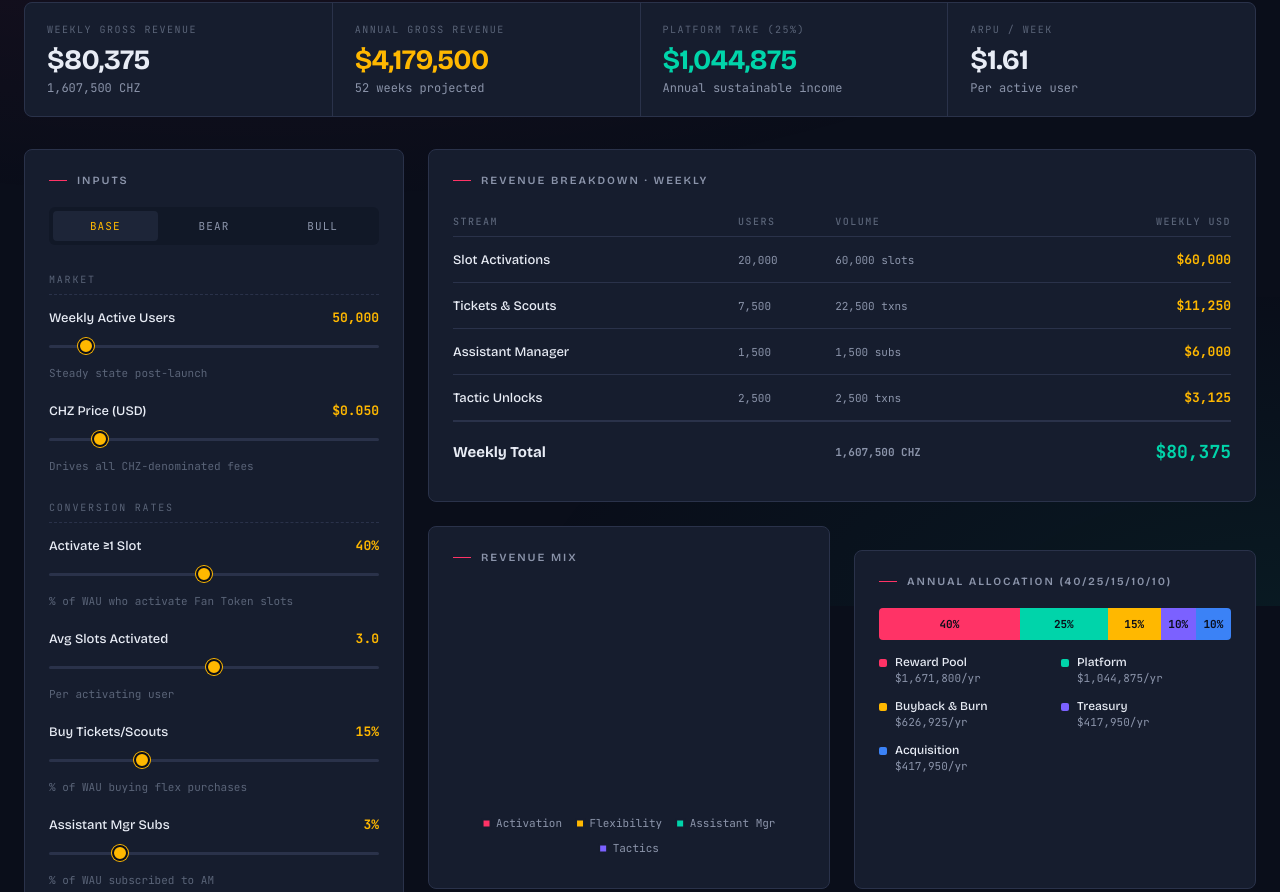
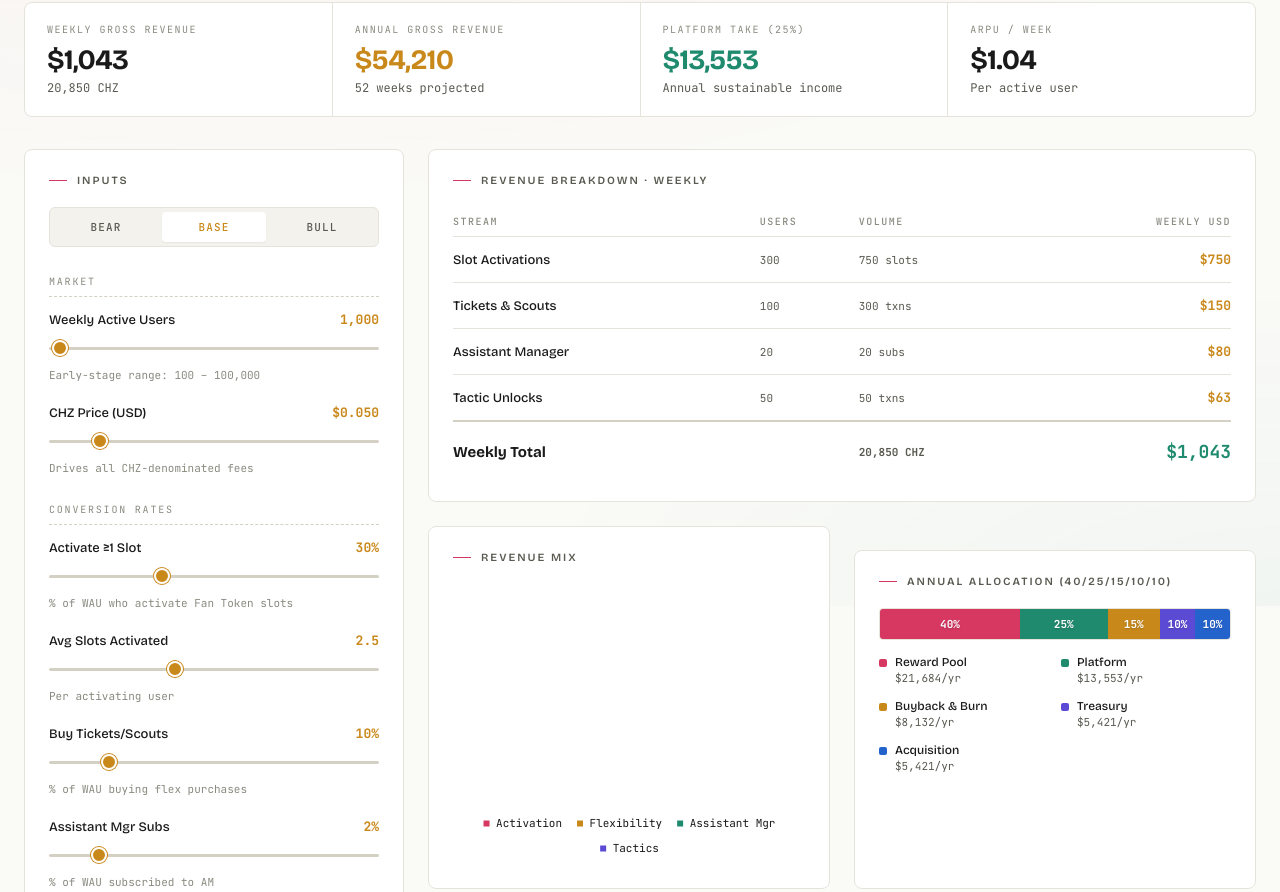
Before and after one commit to siyitest123-source/squad-rivals-dashboard, a plain HTML site: page index.html in a window 1280 px wide. Shown: the part 194-1086 px from the top of the page. Drawn offline with nearby package versions, Linux system fonts and the light colour scheme.

Commit message:
Add files via upload

```diff
--- a/index.html
+++ b/index.html
@@ -10,17 +10,20 @@
 <script src="https://cdn.jsdelivr.net/npm/chart.js@4.4.0/dist/chart.umd.min.js"></script>
 <style>
   :root {
-    --bg: #0a0e1a;
-    --bg-2: #111827;
-    --surface: #161d2e;
-    --surface-2: #1d2538;
-    --border: #2a324a;
-    --accent: #ff3366;
-    --accent-2: #ffb800;
-    --accent-3: #00d4aa;
-    --text: #e8ecf5;
-    --text-dim: #8b94aa;
-    --text-faint: #5a6478;
+    --bg: #fafaf7;
+    --bg-2: #f3f2ec;
+    --surface: #ffffff;
+    --surface-2: #f7f6f1;
+    --border: #e5e3da;
+    --border-strong: #d4d1c4;
+    --accent: #d63862;
+    --accent-2: #c9881a;
+    --accent-3: #1f8a6e;
+    --accent-4: #5b4ad4;
+    --accent-5: #2563cc;
+    --text: #1a1a1a;
+    --text-dim: #5a5a52;
+    --text-faint: #8a8a80;
   }
   * { box-sizing: border-box; margin: 0; padding: 0; }
   html, body {
@@ -36,8 +39,8 @@
     position: fixed;
     inset: 0;
     background:
-      radial-gradient(ellipse 80% 50% at 20% 0%, rgba(255, 51, 102, 0.08), transparent),
-      radial-gradient(ellipse 60% 40% at 100% 100%, rgba(0, 212, 170, 0.06), transparent);
+      radial-gradient(ellipse 80% 50% at 20% 0%, rgba(214, 56, 98, 0.04), transparent),
+      radial-gradient(ellipse 60% 40% at 100% 100%, rgba(31, 138, 110, 0.04), transparent);
     pointer-events: none;
     z-index: 0;
   }
@@ -86,8 +89,9 @@
     text-transform: uppercase;
     letter-spacing: 0.1em;
     padding: 6px 10px;
-    border: 1px solid var(--border);
+    border: 1px solid var(--border-strong);
     border-radius: 4px;
+    background: var(--surface);
   }
 
   /* KPI strip */
@@ -120,6 +124,7 @@
     font-weight: 700;
     letter-spacing: -0.02em;
     line-height: 1;
+    color: var(--text);
   }
   .kpi-sub {
     font-size: 12px;
@@ -205,12 +210,12 @@
   }
   input[type="range"]::-webkit-slider-runnable-track {
     height: 3px;
-    background: var(--border);
+    background: var(--border-strong);
     border-radius: 2px;
   }
   input[type="range"]::-moz-range-track {
     height: 3px;
-    background: var(--border);
+    background: var(--border-strong);
     border-radius: 2px;
   }
   input[type="range"]::-webkit-slider-thumb {
@@ -220,7 +225,7 @@
     background: var(--accent-2);
     border-radius: 50%;
     margin-top: -6.5px;
-    border: 2px solid var(--bg);
+    border: 2px solid var(--surface);
     box-shadow: 0 0 0 1px var(--accent-2);
     transition: transform 0.15s;
   }
@@ -230,7 +235,7 @@
     height: 16px;
     background: var(--accent-2);
     border-radius: 50%;
-    border: 2px solid var(--bg);
+    border: 2px solid var(--surface);
     box-shadow: 0 0 0 1px var(--accent-2);
   }
 
@@ -293,7 +298,7 @@
   }
   .total-row td {
     padding-top: 18px !important;
-    border-top: 2px solid var(--border);
+    border-top: 2px solid var(--border-strong);
     font-weight: 700 !important;
     font-size: 15px;
   }
@@ -306,17 +311,19 @@
     border-radius: 4px;
     overflow: hidden;
     margin: 12px 0;
+    border: 1px solid var(--border);
   }
   .allocation-seg {
     display: flex;
     align-items: center;
     justify-content: center;
     font-size: 11px;
-    font-weight: 600;
+    font-weight: 700;
     font-family: 'JetBrains Mono', monospace;
-    color: var(--bg);
+    color: #ffffff;
     transition: opacity 0.2s;
     cursor: default;
+    text-shadow: 0 1px 2px rgba(0,0,0,0.2);
   }
   .allocation-seg:hover { opacity: 0.85; }
   .allocation-legend {
@@ -355,7 +362,7 @@
     font-family: 'JetBrains Mono', monospace;
     margin: 28px 0 14px;
     padding-bottom: 8px;
-    border-bottom: 1px dashed var(--border);
+    border-bottom: 1px dashed var(--border-strong);
   }
   .control-section:first-child { margin-top: 0; }
 
@@ -365,7 +372,7 @@
     margin-top: 20px;
     padding: 10px;
     background: transparent;
-    border: 1px solid var(--border);
+    border: 1px solid var(--border-strong);
     color: var(--text-dim);
     font-family: 'JetBrains Mono', monospace;
     font-size: 11px;
@@ -378,6 +385,7 @@
   .reset-btn:hover {
     border-color: var(--accent);
     color: var(--accent);
+    background: var(--surface-2);
   }
 
   /* Footer note */
@@ -385,7 +393,8 @@
     margin-top: 32px;
     padding: 16px 20px;
     background: var(--surface);
-    border-left: 2px solid var(--accent-2);
+    border: 1px solid var(--border);
+    border-left: 3px solid var(--accent-2);
     border-radius: 0 6px 6px 0;
     font-size: 12px;
     color: var(--text-dim);
@@ -401,6 +410,7 @@
     background: var(--bg-2);
     padding: 4px;
     border-radius: 6px;
+    border: 1px solid var(--border);
   }
   .scenario-btn {
     flex: 1;
@@ -415,10 +425,12 @@
     cursor: pointer;
     border-radius: 4px;
     transition: all 0.15s;
+    font-weight: 500;
   }
   .scenario-btn.active {
-    background: var(--surface-2);
+    background: var(--surface);
     color: var(--accent-2);
+    box-shadow: 0 1px 2px rgba(0,0,0,0.05);
   }
   .scenario-btn:hover:not(.active) { color: var(--text); }
 </style>
@@ -427,7 +439,7 @@
 <div class="container">
   <header>
     <div>
-      <div class="brand">Socios Squad Rivals · Revenue Model v0.1</div>
+      <div class="brand">Socios Squad Rivals · Revenue Model v0.2</div>
       <h1>Economy <span class="em">Sandbox</span></h1>
       <p class="subtitle">Adjust pricing, conversion rates, and CHZ price. Watch the model recompute in real time. All figures in USD unless marked CHZ.</p>
     </div>
@@ -466,8 +478,8 @@
         <h2>Inputs</h2>
 
         <div class="scenarios">
+          <button class="scenario-btn" data-scenario="bear">Bear</button>
           <button class="scenario-btn active" data-scenario="base">Base</button>
-          <button class="scenario-btn" data-scenario="bear">Bear</button>
           <button class="scenario-btn" data-scenario="bull">Bull</button>
         </div>
 
@@ -476,10 +488,10 @@
         <div class="control">
           <div class="control-header">
             <span class="control-label">Weekly Active Users</span>
-            <span class="control-value" id="val-wau">50,000</span>
+            <span class="control-value" id="val-wau">1,000</span>
           </div>
-          <input type="range" id="wau" min="5000" max="500000" step="5000" value="50000">
-          <div class="control-hint">Steady state post-launch</div>
+          <input type="range" id="wau" min="100" max="100000" step="100" value="1000">
+          <div class="control-hint">Early-stage range: 100 – 100,000</div>
         </div>
 
         <div class="control">
@@ -496,36 +508,36 @@
         <div class="control">
           <div class="control-header">
             <span class="control-label">Activate ≥1 Slot</span>
-            <span class="control-value" id="val-activation-rate">40%</span>
+            <span class="control-value" id="val-activation-rate">30%</span>
           </div>
-          <input type="range" id="activation-rate" min="5" max="80" step="1" value="40">
+          <input type="range" id="activation-rate" min="5" max="80" step="1" value="30">
           <div class="control-hint">% of WAU who activate Fan Token slots</div>
         </div>
 
         <div class="control">
           <div class="control-header">
             <span class="control-label">Avg Slots Activated</span>
-            <span class="control-value" id="val-slots">3.0</span>
+            <span class="control-value" id="val-slots">2.5</span>
           </div>
-          <input type="range" id="avg-slots" min="1" max="5" step="0.1" value="3.0">
+          <input type="range" id="avg-slots" min="1" max="5" step="0.1" value="2.5">
           <div class="control-hint">Per activating user</div>
         </div>
 
         <div class="control">
           <div class="control-header">
             <span class="control-label">Buy Tickets/Scouts</span>
-            <span class="control-value" id="val-flex-rate">15%</span>
+            <span class="control-value" id="val-flex-rate">10%</span>
           </div>
-          <input type="range" id="flex-rate" min="2" max="50" step="1" value="15">
+          <input type="range" id="flex-rate" min="2" max="50" step="1" value="10">
           <div class="control-hint">% of WAU buying flex purchases</div>
         </div>
 
         <div class="control">
           <div class="control-header">
             <span class="control-label">Assistant Mgr Subs</span>
-            <span class="control-value" id="val-am-rate">3%</span>
+            <span class="control-value" id="val-am-rate">2%</span>
           </div>
-          <input type="range" id="am-rate" min="0" max="15" step="0.5" value="3">
+          <input type="range" id="am-rate" min="0" max="15" step="0.5" value="2">
           <div class="control-hint">% of WAU subscribed to AM</div>
         </div>
 
@@ -619,21 +631,21 @@
 <script>
   // ============ STATE ============
   const defaults = {
-    wau: 50000,
+    wau: 1000,
     chzPrice: 0.05,
-    activationRate: 40,
-    avgSlots: 3.0,
-    flexRate: 15,
-    amRate: 3,
+    activationRate: 30,
+    avgSlots: 2.5,
+    flexRate: 10,
+    amRate: 2,
     priceActivation: 20,
     priceTicket: 10,
     priceAM: 80,
   };
 
   const scenarios = {
+    bear: { ...defaults, wau: 200, chzPrice: 0.03, activationRate: 20, avgSlots: 1.8, flexRate: 6, amRate: 1 },
     base: { ...defaults },
-    bear: { ...defaults, wau: 15000, chzPrice: 0.03, activationRate: 25, avgSlots: 2.0, flexRate: 8, amRate: 1.5 },
-    bull: { ...defaults, wau: 200000, chzPrice: 0.12, activationRate: 55, avgSlots: 3.8, flexRate: 22, amRate: 5 },
+    bull: { ...defaults, wau: 5000, chzPrice: 0.08, activationRate: 40, avgSlots: 3.2, flexRate: 15, amRate: 3.5 },
   };
 
   let state = { ...defaults };
@@ -644,7 +656,10 @@
     if (n >= 1e3) return '$' + (n / 1e3).toFixed(1) + 'K';
     return '$' + n.toFixed(0);
   };
-  const fmtUSDFull = (n) => '$' + Math.round(n).toLocaleString();
+  const fmtUSDFull = (n) => {
+    if (n < 1) return '$' + n.toFixed(2);
+    return '$' + Math.round(n).toLocaleString();
+  };
   const fmtUSDPrecise = (n) => '$' + n.toFixed(2);
   const fmtNum = (n) => Math.round(n).toLocaleString();
   const fmtCHZ = (n) => Math.round(n).toLocaleString() + ' CHZ';
@@ -655,20 +670,16 @@
     const flexUsers = s.wau * (s.flexRate / 100);
     const amUsers = s.wau * (s.amRate / 100);
 
-    // Activation: users * slots * price
     const activationCHZ = activatingUsers * s.avgSlots * s.priceActivation;
     const activationUSD = activationCHZ * s.chzPrice;
 
-    // Flexibility: avg 3 purchases/week per buyer at ticket price (blended ticket/scout)
     const flexPurchasesPerUser = 3;
     const flexCHZ = flexUsers * flexPurchasesPerUser * s.priceTicket;
     const flexUSD = flexCHZ * s.chzPrice;
 
-    // Assistant Manager
     const amCHZ = amUsers * s.priceAM;
     const amUSD = amCHZ * s.chzPrice;
 
-    // Tactic unlocks (steady state ~5% of WAU/week buy at avg 25 CHZ blended one-time/rental)
     const tacticUsers = s.wau * 0.05;
     const tacticCHZ = tacticUsers * 25;
     const tacticUSD = tacticCHZ * s.chzPrice;
@@ -683,7 +694,7 @@
       amUSD, amCHZ, amUsers,
       tacticUSD, tacticCHZ, tacticUsers,
       weeklyUSD, weeklyCHZ, annualUSD,
-      arpu: weeklyUSD / s.wau,
+      arpu: s.wau > 0 ? weeklyUSD / s.wau : 0,
       platformAnnual: annualUSD * 0.25,
       rewardPoolAnnual: annualUSD * 0.40,
       buybackAnnual: annualUSD * 0.15,
@@ -693,10 +704,10 @@
   }
 
   // ============ CHARTS ============
-  Chart.defaults.color = '#8b94aa';
+  Chart.defaults.color = '#5a5a52';
   Chart.defaults.font.family = "'JetBrains Mono', monospace";
   Chart.defaults.font.size = 11;
-  Chart.defaults.borderColor = '#2a324a';
+  Chart.defaults.borderColor = '#e5e3da';
 
   let mixChart, sensitivityChart, chzChart;
 
@@ -708,8 +719,8 @@
         labels: ['Activation', 'Flexibility', 'Assistant Mgr', 'Tactics'],
         datasets: [{
           data: [0, 0, 0, 0],
-          backgroundColor: ['#ff3366', '#ffb800', '#00d4aa', '#7b61ff'],
-          borderColor: '#161d2e',
+          backgroundColor: ['#d63862', '#c9881a', '#1f8a6e', '#5b4ad4'],
+          borderColor: '#ffffff',
           borderWidth: 2,
         }]
       },
@@ -720,15 +731,21 @@
         plugins: {
           legend: {
             position: 'bottom',
-            labels: { padding: 14, usePointStyle: true, pointStyle: 'rect', boxWidth: 8, boxHeight: 8 }
+            labels: { padding: 14, usePointStyle: true, pointStyle: 'rect', boxWidth: 8, boxHeight: 8, color: '#1a1a1a' }
           },
           tooltip: {
-            backgroundColor: '#0a0e1a',
-            borderColor: '#2a324a',
+            backgroundColor: '#1a1a1a',
+            titleColor: '#ffffff',
+            bodyColor: '#ffffff',
+            borderColor: '#1a1a1a',
             borderWidth: 1,
             padding: 12,
             callbacks: {
-              label: (ctx) => ctx.label + ': ' + fmtUSDFull(ctx.parsed) + ' (' + ((ctx.parsed / ctx.dataset.data.reduce((a,b)=>a+b,0)) * 100).toFixed(1) + '%)'
+              label: (ctx) => {
+                const total = ctx.dataset.data.reduce((a,b)=>a+b,0);
+                const pct = total > 0 ? ((ctx.parsed / total) * 100).toFixed(1) : '0.0';
+                return ctx.label + ': ' + fmtUSDFull(ctx.parsed) + ' (' + pct + '%)';
+              }
             }
           }
         }
@@ -743,22 +760,22 @@
         datasets: [{
           label: 'Annual Platform Revenue',
           data: [],
-          borderColor: '#00d4aa',
-          backgroundColor: 'rgba(0, 212, 170, 0.08)',
+          borderColor: '#1f8a6e',
+          backgroundColor: 'rgba(31, 138, 110, 0.1)',
           borderWidth: 2,
           fill: true,
           tension: 0.3,
-          pointBackgroundColor: '#00d4aa',
-          pointBorderColor: '#0a0e1a',
+          pointBackgroundColor: '#1f8a6e',
+          pointBorderColor: '#ffffff',
           pointRadius: 4,
           pointHoverRadius: 6,
         }, {
           label: 'Current WAU',
           data: [],
-          borderColor: '#ff3366',
+          borderColor: '#d63862',
           borderWidth: 0,
-          pointBackgroundColor: '#ff3366',
-          pointBorderColor: '#0a0e1a',
+          pointBackgroundColor: '#d63862',
+          pointBorderColor: '#ffffff',
           pointBorderWidth: 2,
           pointRadius: 8,
           pointHoverRadius: 10,
@@ -771,8 +788,10 @@
         plugins: {
           legend: { display: false },
           tooltip: {
-            backgroundColor: '#0a0e1a',
-            borderColor: '#2a324a',
+            backgroundColor: '#1a1a1a',
+            titleColor: '#ffffff',
+            bodyColor: '#ffffff',
+            borderColor: '#1a1a1a',
             borderWidth: 1,
             padding: 12,
             callbacks: {
@@ -784,12 +803,18 @@
         scales: {
           x: {
             type: 'linear',
-            grid: { color: '#1d2538' },
-            ticks: { callback: (v) => v >= 1000 ? (v/1000) + 'K' : v }
+            grid: { color: '#f0eee5' },
+            ticks: {
+              color: '#8a8a80',
+              callback: (v) => v >= 1000 ? (v/1000) + 'K' : v
+            }
           },
           y: {
-            grid: { color: '#1d2538' },
-            ticks: { callback: (v) => fmtUSD(v) }
+            grid: { color: '#f0eee5' },
+            ticks: {
+              color: '#8a8a80',
+              callback: (v) => fmtUSD(v)
+            }
           }
         }
       }
@@ -806,10 +831,10 @@
           backgroundColor: (ctx) => {
             const idx = ctx.dataIndex;
             const labels = ctx.chart.data.labels;
-            if (!labels || idx === undefined) return '#ffb800';
+            if (!labels || idx === undefined) return '#c9881a';
             const cur = parseFloat(labels[idx]);
             const stateChz = parseFloat(state.chzPrice.toFixed(3));
-            return Math.abs(cur - stateChz) < 0.005 ? '#ff3366' : '#ffb800';
+            return Math.abs(cur - stateChz) < 0.005 ? '#d63862' : '#c9881a';
           },
           borderRadius: 2,
         }]
@@ -820,8 +845,10 @@
         plugins: {
           legend: { display: false },
           tooltip: {
-            backgroundColor: '#0a0e1a',
-            borderColor: '#2a324a',
+            backgroundColor: '#1a1a1a',
+            titleColor: '#ffffff',
+            bodyColor: '#ffffff',
+            borderColor: '#1a1a1a',
             borderWidth: 1,
             padding: 12,
             callbacks: {
@@ -831,8 +858,8 @@
           }
         },
         scales: {
-          x: { grid: { color: '#1d2538' } },
-          y: { grid: { color: '#1d2538' }, ticks: { callback: (v) => fmtUSD(v) } }
+          x: { grid: { color: '#f0eee5' }, ticks: { color: '#8a8a80' } },
+          y: { grid: { color: '#f0eee5' }, ticks: { color: '#8a8a80', callback: (v) => fmtUSD(v) } }
         }
       }
     });
@@ -887,11 +914,11 @@
 
   function renderAllocation(c) {
     const segments = [
-      { label: 'Reward Pool', pct: 40, value: c.rewardPoolAnnual, color: '#ff3366' },
-      { label: 'Platform', pct: 25, value: c.platformAnnual, color: '#00d4aa' },
-      { label: 'Buyback & Burn', pct: 15, value: c.buybackAnnual, color: '#ffb800' },
-      { label: 'Treasury', pct: 10, value: c.treasuryAnnual, color: '#7b61ff' },
-      { label: 'Acquisition', pct: 10, value: c.acquisitionAnnual, color: '#3b82f6' },
+      { label: 'Reward Pool', pct: 40, value: c.rewardPoolAnnual, color: '#d63862' },
+      { label: 'Platform', pct: 25, value: c.platformAnnual, color: '#1f8a6e' },
+      { label: 'Buyback & Burn', pct: 15, value: c.buybackAnnual, color: '#c9881a' },
+      { label: 'Treasury', pct: 10, value: c.treasuryAnnual, color: '#5b4ad4' },
+      { label: 'Acquisition', pct: 10, value: c.acquisitionAnnual, color: '#2563cc' },
     ];
 
     document.getElementById('allocation-bar').innerHTML = segments.map(s => `
@@ -920,18 +947,16 @@
   }
 
   function renderCharts(c) {
-    // Mix chart
     mixChart.data.datasets[0].data = [c.activationUSD, c.flexUSD, c.amUSD, c.tacticUSD];
     mixChart.update('none');
 
-    // Sensitivity chart
-    const wauPoints = [5000, 25000, 50000, 100000, 200000, 350000, 500000];
+    // Sensitivity points sized for early-stage range
+    const wauPoints = [100, 500, 1000, 2500, 5000, 15000, 50000, 100000];
     const sensData = wauPoints.map(w => ({ x: w, y: compute({ ...state, wau: w }).platformAnnual }));
     sensitivityChart.data.datasets[0].data = sensData;
     sensitivityChart.data.datasets[1].data = [{ x: state.wau, y: c.platformAnnual }];
     sensitivityChart.update('none');
 
-    // CHZ chart
     const chzPoints = [0.02, 0.05, 0.08, 0.10, 0.15, 0.20, 0.25];
     chzChart.data.labels = chzPoints.map(p => p.toFixed(3));
     chzChart.data.datasets[0].data = chzPoints.map(p => compute({ ...state, chzPrice: p }).annualUSD);
```
